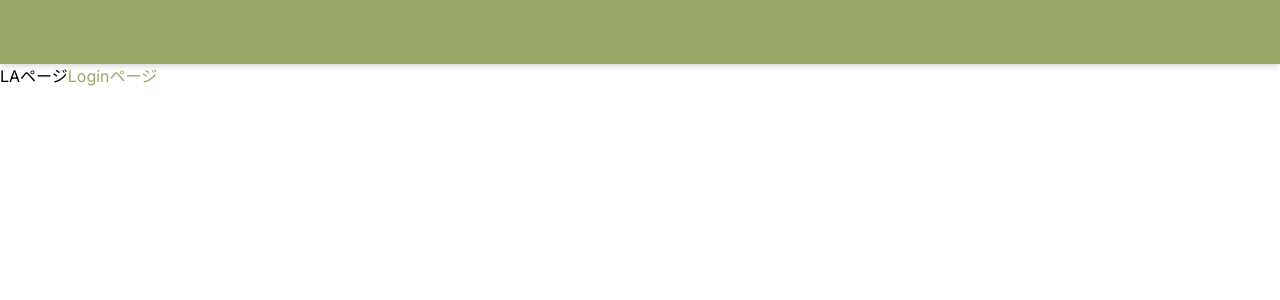
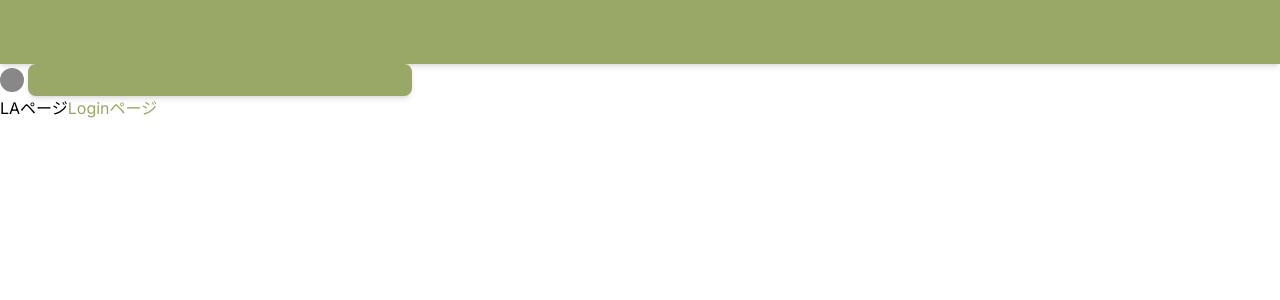
Before and after one commit to prapro-ou/castella-frontend, a Next.js app: page / in a window 1280 px wide. Shown: the top 300 px of the page. Built offline with nearby package versions, Linux system fonts and the light colour scheme.

Commit message:
[ad]MessageTIle.js

```diff
--- a/app/page.js
+++ b/app/page.js
@@ -1,8 +1,12 @@
 'use client';
+import MessageTile from "@/features/talks/threads/messages/components/MessageTile";
 
 export default function Home() {
+  const dispMessage='おつかれ，進捗どう？すすんでるよね？'
   return (
     <main>
+      <MessageTile />
+
       <p>
         LAページ
         <a href='/login' className='text-primary'>
--- a/features/talks/threads/messages/components/MessageTile.js
+++ b/features/talks/threads/messages/components/MessageTile.js
@@ -0,0 +1,22 @@
+'use client';
+import Icon from '@/features/components/Icon';
+import React from 'react';
+import Message from './Message';
+
+
+/**
+ * メッセージそのものを表すコンポーネント
+ * @param {src} IconのURL
+ * @param {value} メッセージ内容
+ * @param {created_at} メッセージ作成日時
+ */
+export default function MessageTile({src,value,created_at}){
+    return(
+        <div className='flex items-center' >
+        <div><Icon /></div>
+        <div className='ml-1'/>
+        <div><Message /></div>
+        {created_at}
+        </div>
+    );
+}
```
